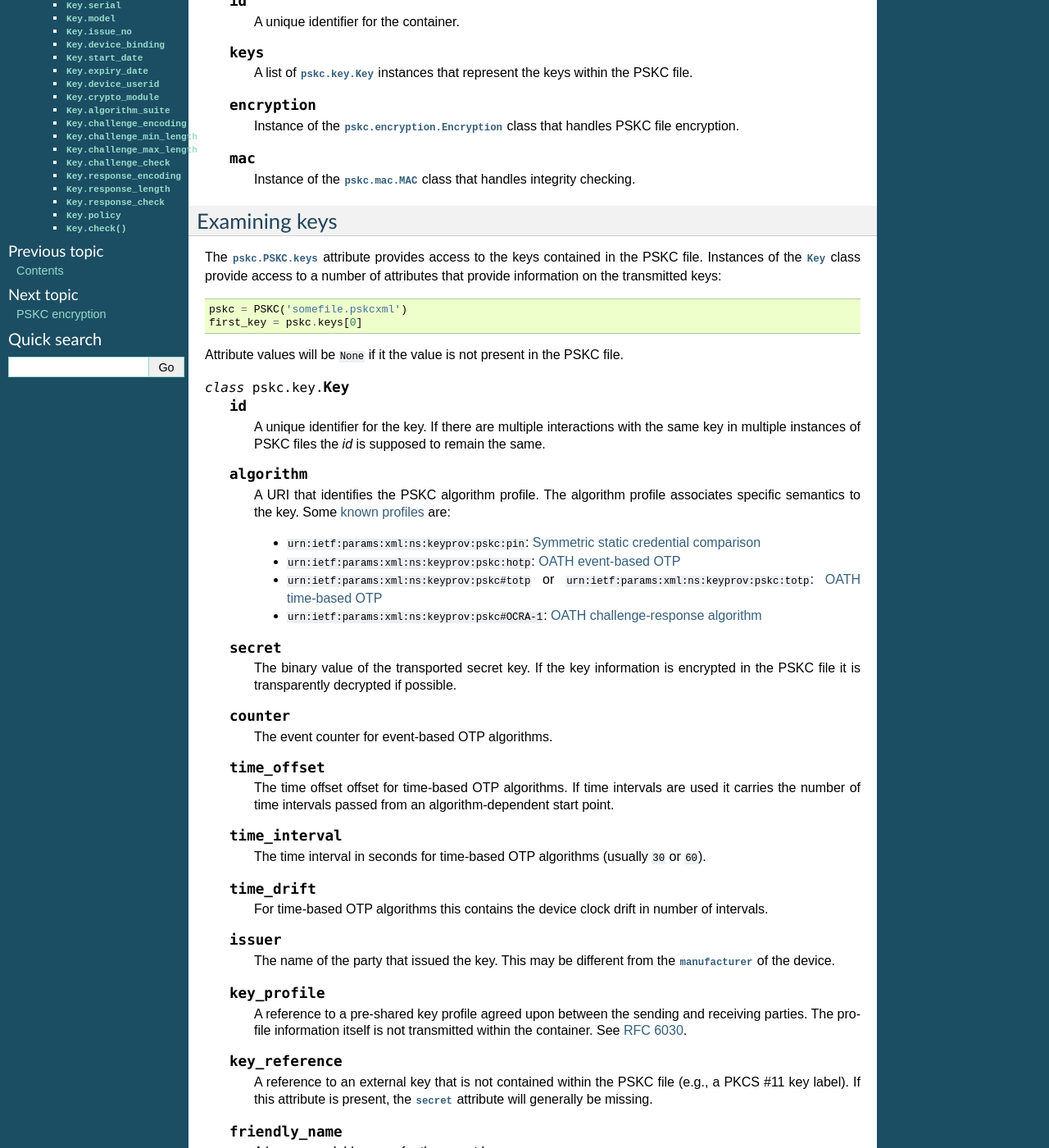
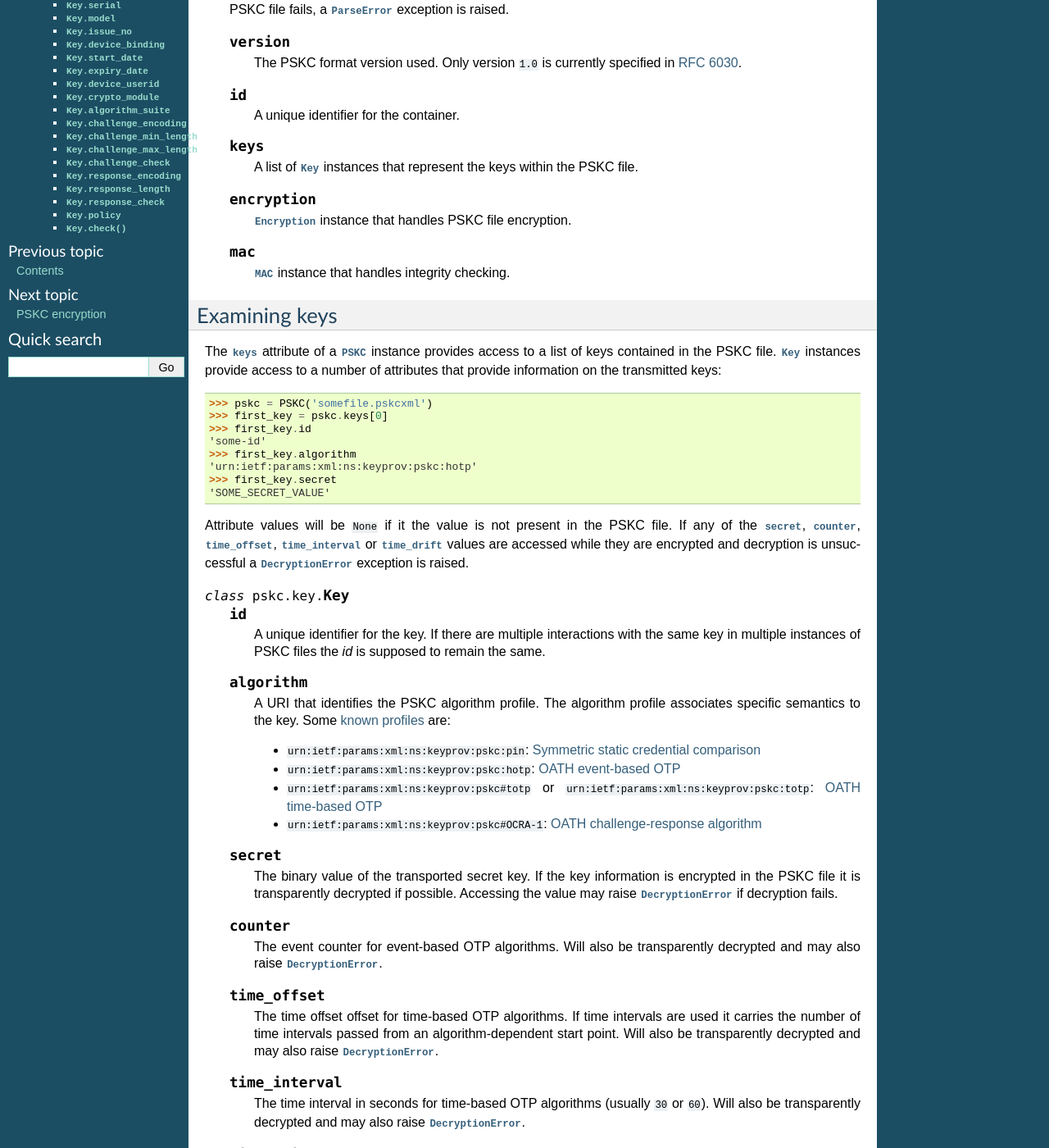
Before and after one commit to arthurdejong/python-pskc, a Sphinx documentation site: the page built from docs/usage.rst, in a window 1280 px wide and 1400 px high, scrolled down 445 px. Shown: the whole window at 82% size. Built offline with Sphinx 7.4.7, drawn with Linux system fonts in a browser that asks for light colours; some of the changed text lies outside the part shown.

Commit message:
Update documentation
This updates the documentation with the current API, adding information
on exceptions raised, HMAC algorithms supported and changes to the MAC
checking.

This also includes some editorial changes to some of the text and making
references shorter by not including the full package path.

```diff
--- a/docs/index.rst
+++ b/docs/index.rst
@@ -12,6 +12,7 @@
    encryption
    mac
    policy
+   exceptions
 
 
 Security considerations
--- a/docs/usage.rst
+++ b/docs/usage.rst
@@ -2,7 +2,9 @@
 ===========
 
 The :mod:`pskc` module implements a simple and efficient API for parsing PSKC
-files.
+files. The :class:`~pskc.PSKC` class is used to access the file as a whole
+which provides access to a list of :class:`~pskc.key.Key` instances which
+contain most of the useful information from the PSKC file.
 
 
 Opening a PSKC file
@@ -10,17 +12,23 @@
 
 .. module:: pskc
 
-Importing data from a PSKC file can be done by instantiating a :class:`PSKC`
-class::
+Importing data from a PSKC file can be done by instantiating a
+:class:`~pskc.PSKC` class::
 
-   from pskc import PSKC
-   pskc = PSKC('somefile.pskcxml')
+    >>> from pskc import PSKC
+    >>> pskc = PSKC('somefile.pskcxml')
+    >>> pskc.version
+    '1.0'
 
-.. class:: PSKC(filename)
+
+.. class:: PSKC([filename])
 
    The :class:`PSKC` class is used as a wrapper to access information from a
-   PSKC file. The whole file is parsed in one go. Instances of this class
-   provide the following attributes:
+   PSKC file.
+
+   The whole file is parsed in one go. Instances of this class provide the
+   following attributes: If parsing the PSKC file fails, a
+   :exc:`~pskc.exceptions.ParseError` exception is raised.
 
    .. attribute:: version
 
@@ -34,18 +42,17 @@
 
    .. attribute:: keys
 
-      A list of :class:`pskc.key.Key` instances that represent the keys
+      A list of :class:`~pskc.key.Key` instances that represent the keys
       within the PSKC file.
 
    .. attribute:: encryption
 
-      Instance of the :class:`pskc.encryption.Encryption` class that handles
-      PSKC file encryption.
+      :class:`~pskc.encryption.Encryption` instance that handles PSKC file
+      encryption.
 
    .. attribute:: mac
 
-      Instance of the :class:`pskc.mac.MAC` class that handles integrity
-      checking.
+      :class:`~pskc.mac.MAC` instance that handles integrity checking.
 
 
 Examining keys
@@ -53,15 +60,27 @@
 
 .. module:: pskc.key
 
-The :attr:`pskc.PSKC.keys` attribute provides access to the keys contained in
-the PSKC file. Instances of the :class:`Key` class provide access to a number
-of attributes that provide information on the transmitted keys::
+The :attr:`~pskc.PSKC.keys` attribute of a :class:`~pskc.PSKC` instance
+provides access to a list of keys contained in the PSKC file. :class:`Key`
+instances provide access to a number of attributes that provide information
+on the transmitted keys::
 
-   pskc = PSKC('somefile.pskcxml')
-   first_key = pskc.keys[0]
+    >>> pskc = PSKC('somefile.pskcxml')
+    >>> first_key = pskc.keys[0]
+    >>> first_key.id
+    'some-id'
+    >>> first_key.algorithm
+    'urn:ietf:params:xml:ns:keyprov:pskc:hotp'
+    >>> first_key.secret
+    'SOME_SECRET_VALUE'
 
 Attribute values will be ``None`` if it the value is not present in the PSKC
-file.
+file. If any of the :attr:`~pskc.key.Key.secret`,
+:attr:`~pskc.key.Key.counter`, :attr:`~pskc.key.Key.time_offset`,
+:attr:`~pskc.key.Key.time_interval` or :attr:`~pskc.key.Key.time_drift`
+values are accessed while they are encrypted and decryption is unsuccessful a
+:exc:`~pskc.exceptions.DecryptionError` exception is raised.
+
 
 .. class:: Key()
 
@@ -91,27 +110,33 @@
 
       The binary value of the transported secret key. If the key information
       is encrypted in the PSKC file it is transparently decrypted if
-      possible.
+      possible. Accessing the value may raise
+      :exc:`~pskc.exceptions.DecryptionError` if decryption fails.
 
    .. attribute:: counter
 
-      The event counter for event-based OTP algorithms.
+      The event counter for event-based OTP algorithms. Will also be
+      transparently decrypted and may also raise
+      :exc:`~pskc.exceptions.DecryptionError`.
 
    .. attribute:: time_offset
 
       The time offset offset for time-based OTP algorithms. If time intervals
       are used it carries the number of time intervals passed from an
-      algorithm-dependent start point.
+      algorithm-dependent start point. Will also be transparently decrypted
+      and may also raise :exc:`~pskc.exceptions.DecryptionError`.
 
    .. attribute:: time_interval
 
       The time interval in seconds for time-based OTP algorithms (usually
-      ``30`` or ``60``).
+      ``30`` or ``60``). Will also be transparently decrypted and may also
+      raise :exc:`~pskc.exceptions.DecryptionError`.
 
    .. attribute:: time_drift
 
       For time-based OTP algorithms this contains the device clock drift in
-      number of intervals.
+      number of intervals. Will also be transparently decrypted and may also
+      raise :exc:`~pskc.exceptions.DecryptionError`.
 
    .. attribute:: issuer
 
@@ -243,11 +268,12 @@
 
    .. attribute:: policy
 
-      Instance of :class:`pskc.policy.Policy` that provides key and PIN
-      policy information. See :doc:`policy`.
+      :class:`~pskc.policy.Policy` instance that provides key and PIN policy
+      information. See :doc:`policy`.
 
    .. function:: check()
 
       Check if any MACs in the key data embedded in the PSKC file are valid.
-      Will return a boolean or ``None`` if no MACs are defined for the key.
-      See :doc:`mac`.
+      This will return None if there is no MAC to be checked. It will return
+      True if all the MACs match. If any MAC fails a
+      :exc:`~pskc.exceptions.DecryptionError` exception is raised.
```
Also changed, not shown: other parts of docs/usage.rst (+2 -2 lines), docs/encryption.rst (+18 -10 lines), docs/exceptions.rst (added, +38 -0 lines), docs/mac.rst (+12 -7 lines), docs/policy.rst (+10 -5 lines), 1 other file.
